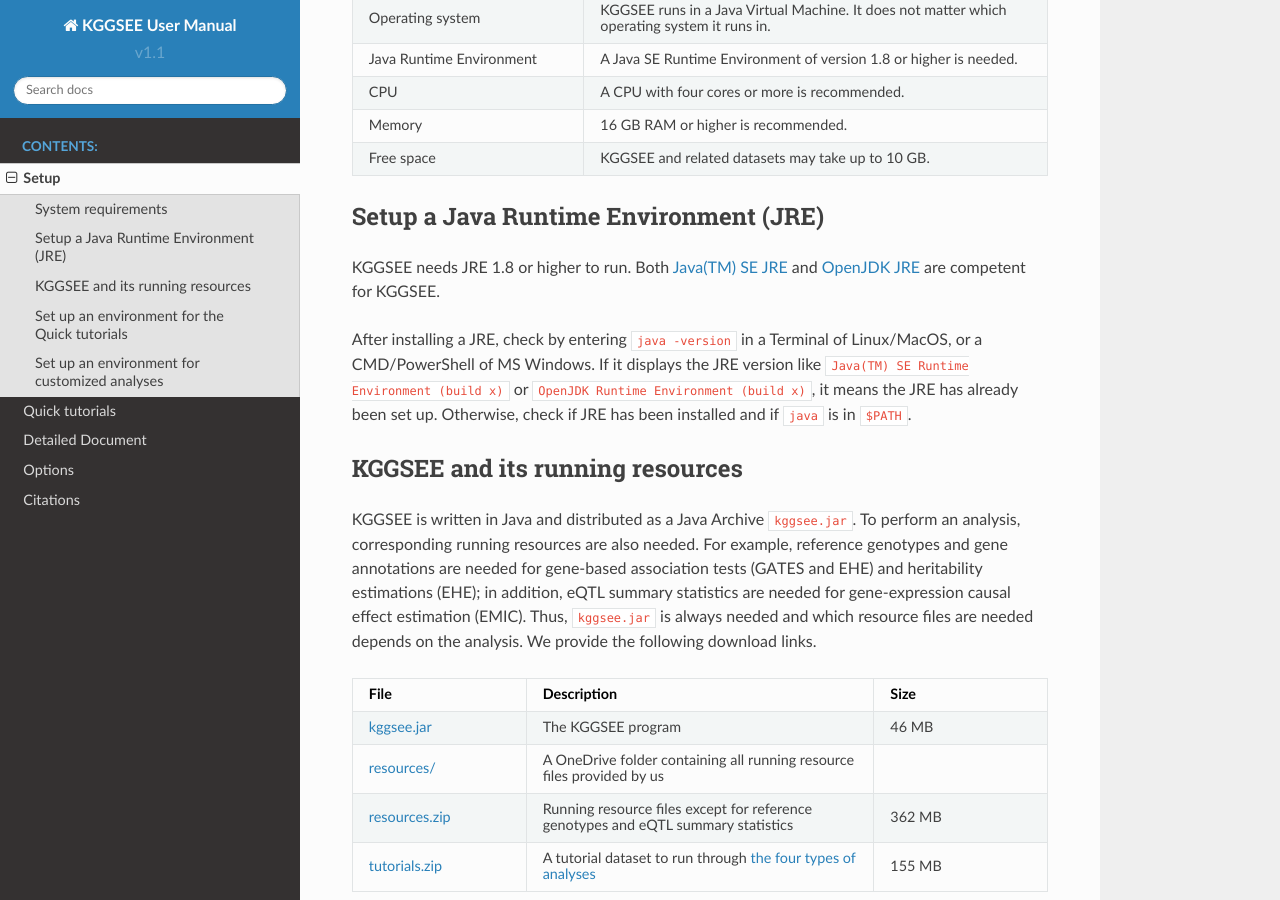
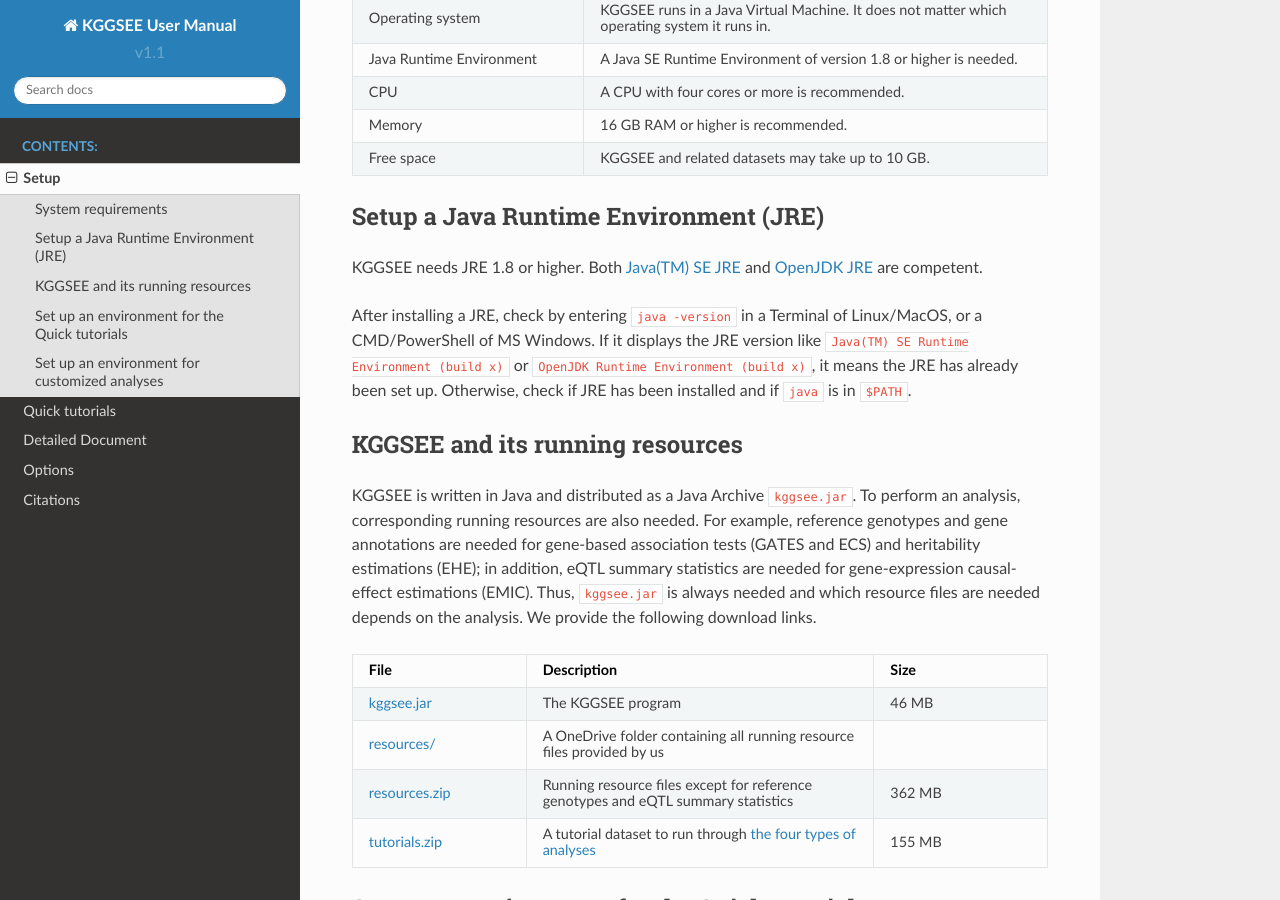
Before and after one commit to pmglab/KGGSEE, a Sphinx documentation site: the page built from doc/source/setup.rst, in a window 1280 px wide and 900 px high, scrolled down 255 px. Built offline with Sphinx 7.4.7 and the Read the Docs theme 2.0.0, drawn with Linux system fonts in a browser that asks for light colours.

Commit message:
Update setup.rst

```diff
--- a/doc/source/setup.rst
+++ b/doc/source/setup.rst
@@ -30,7 +30,7 @@
 Setup a Java Runtime Environment (JRE)
 ======================================
 
-KGGSEE needs JRE 1.8 or higher to run. Both `Java(TM) SE JRE <https://java.com/en/download/manual.jsp>`_ and `OpenJDK JRE <https://openjdk.java.net/install>`_ are competent for KGGSEE.
+KGGSEE needs JRE 1.8 or higher. Both `Java(TM) SE JRE <https://java.com/en/download/manual.jsp>`_ and `OpenJDK JRE <https://openjdk.java.net/install>`_ are competent.
 
 After installing a JRE, check by entering ``java -version`` in a Terminal of Linux/MacOS, or a CMD/PowerShell of MS Windows. If it displays the JRE version like ``Java(TM) SE Runtime Environment (build x)`` or ``OpenJDK Runtime Environment (build x)``, it means the JRE has already been set up. Otherwise, check if JRE has been installed and if ``java`` is in ``$PATH``.
 
@@ -38,7 +38,7 @@
 KGGSEE and its running resources
 ================================
 
-KGGSEE is written in Java and distributed as a Java Archive ``kggsee.jar``. To perform an analysis, corresponding running resources are also needed.  For example, reference genotypes and gene annotations are needed for gene-based association tests (GATES and EHE) and heritability estimations (EHE); in addition, eQTL summary statistics are needed for gene-expression causal effect estimation (EMIC). Thus, ``kggsee.jar`` is always needed and which resource files are needed depends on the analysis. We provide the following download links.
+KGGSEE is written in Java and distributed as a Java Archive ``kggsee.jar``. To perform an analysis, corresponding running resources are also needed.  For example, reference genotypes and gene annotations are needed for gene-based association tests (GATES and ECS) and heritability estimations (EHE); in addition, eQTL summary statistics are needed for gene-expression causal-effect estimations (EMIC). Thus, ``kggsee.jar`` is always needed and which resource files are needed depends on the analysis. We provide the following download links.
 
 .. list-table::
     :widths: 1 2 1
```
